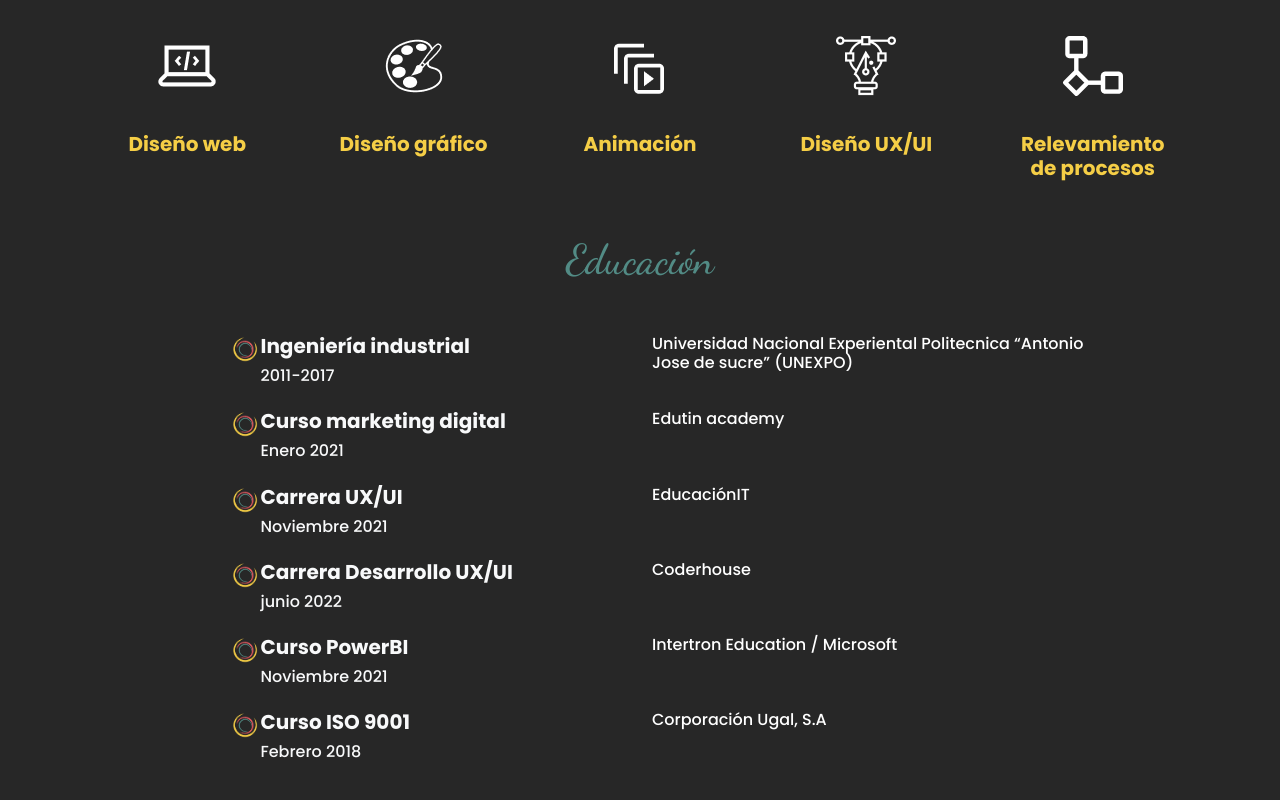
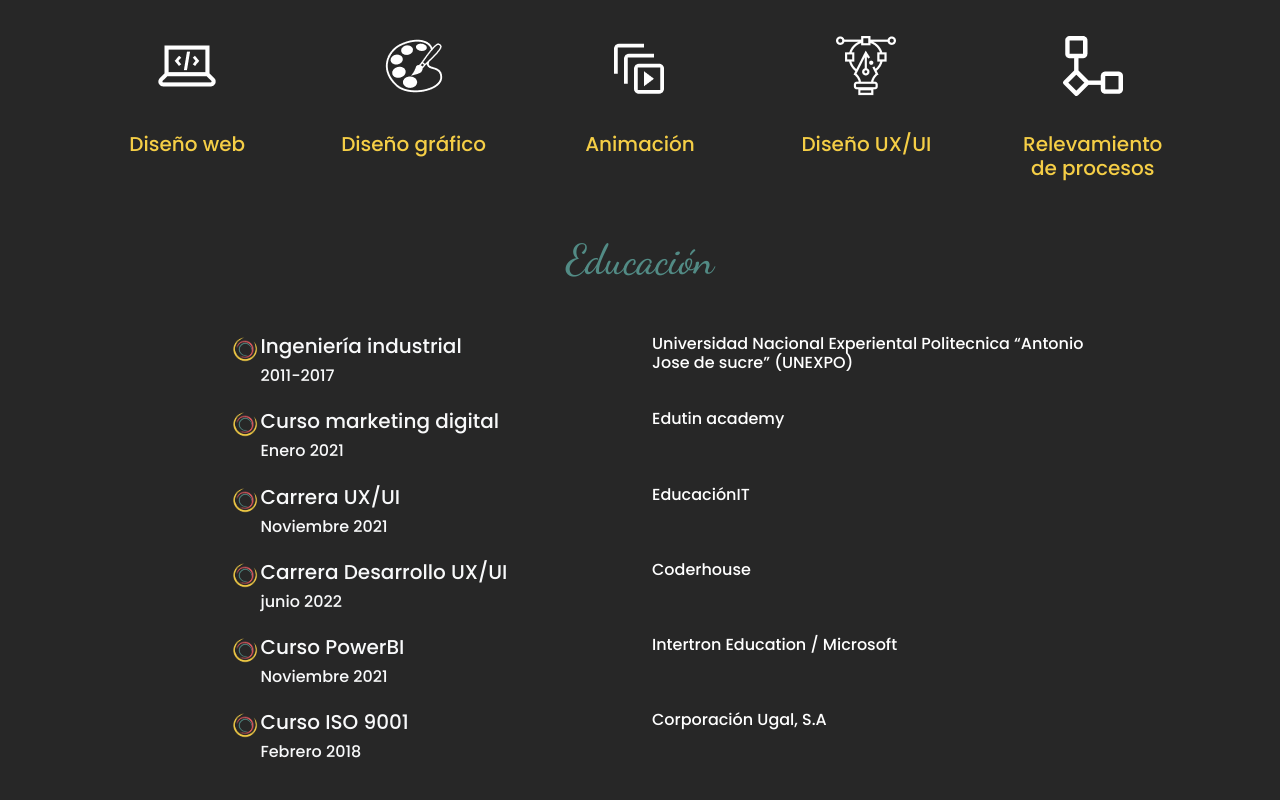
Before and after one commit to erikae86/PortafolioErikaLopez, a website: page index.html in a window 1280 px wide. Shown: the part 1660-2460 px from the top of the page. Drawn offline with nearby package versions, Linux system fonts and the light colour scheme.

Commit message:
entrega Sass2 cambios

```diff
--- a/scss/_main.scss
+++ b/scss/_main.scss
@@ -56,7 +56,7 @@ h2{
 }
 
 h3{
-	@extend %letra;
+	@extend %letra2;
 	font-size: map-get($map: $headings, $key:'h3');
 	background-color: map-get($map: $palette, $key: 'Optional');
 
```
Also changed, not shown: css/estilos.css.
